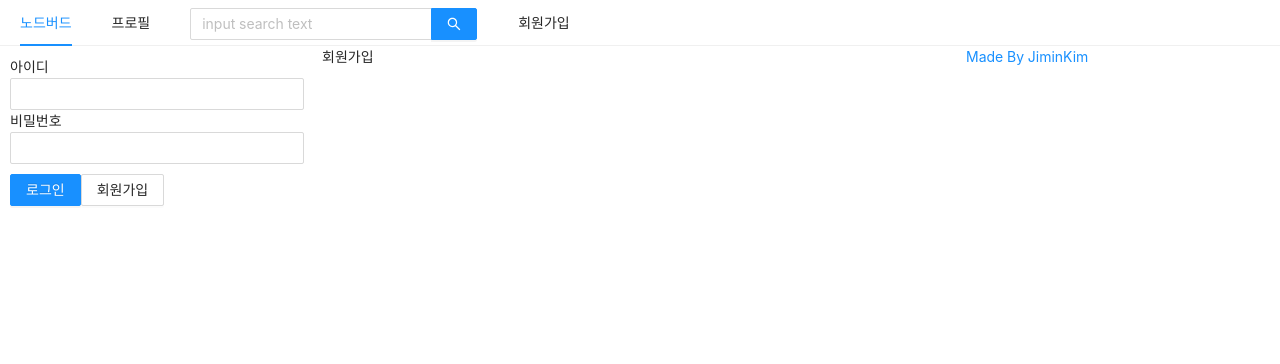
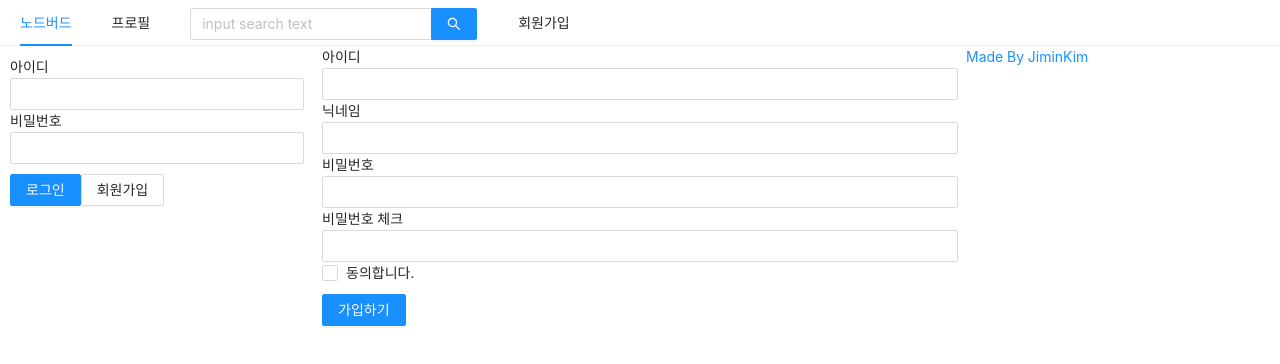
Before and after one commit to firstcommit23/react-nodebird, a Next.js app: page /signup in a window 1280 px wide. Shown: the top 364 px of the page. Built offline with nearby package versions, Linux system fonts and the light colour scheme.

Commit message:
feat: 회원가입 페이지 만들기(커스텀 훅)

```diff
--- a/components/LoginForm.js
+++ b/components/LoginForm.js
@@ -2,18 +2,11 @@ import React, { useState, useCallback } from 'react';
 import { Form, Input, Button } from 'antd';
 import Link from 'next/link';
 import styled from 'styled-components';
+import useInput from '../hooks/useInput';
 
 const LoginForm = ({ setIsLoggedIn }) => {
-    const [id, setId] = useState('');
-    const [password, setPassword] = useState('');
-
-    const onChangeId = useCallback((e) => {
-        setId(e.target.value);
-    }, []);
-
-    const onChangePassword = useCallback((e) => {
-        setPassword(e.target.value);
-    }, []);
+    const [id, onChangeId] = useInput('');
+    const [password, onChangePassword] = useInput('');
 
     const onSubmitForm = useCallback(() => {
         console.log(id, password);
--- /dev/null
+++ b/hooks/useInput.js
@@ -0,0 +1,9 @@
+import { useState, useCallback } from 'react';
+
+export default () => {
+    const [value, setValue] = useState('');
+    const handler = useCallback((e) => {
+        setValue(e.target.value);
+    }, []);
+    return [value, handler];
+};
--- a/pages/signup.js
+++ b/pages/signup.js
@@ -1,16 +1,114 @@
-import React from 'react';
+import React, { useState, useCallback } from 'react';
 import AppLayout from '../components/AppLayout';
 import Head from 'next/head';
+import { Form, Input, Checkbox, Button } from 'antd';
+import useInput from '../hooks/useInput';
+import styled from 'styled-components';
+
+const ErrorMessage = styled.div`
+    color: 'red';
+`;
 
 const Signup = () => {
+    const [id, onChangeId] = useInput('');
+    const [nickname, onChangeNickname] = useInput('');
+    const [password, onChangePassword] = useInput('');
+    const [passwordCheck, setPasswordCheck] = useState('');
+
+    const [passwordError, setPasswordError] = useState(false);
+    const onChangePasswordCheck = useCallback(
+        (e) => {
+            setPasswordCheck(e.target.value);
+            setPasswordError(e.target.value !== password);
+        },
+        [password]
+    );
+    const [term, setTerm] = useState('');
+    const [termError, setTermError] = useState(false);
+    const onChangeTerm = useCallback((e) => {
+        setTerm(e.target.checked);
+        setTermError(false);
+    }, []);
+
+    const onSubmit = useCallback(() => {
+        if (password !== passwordCheck) {
+            return setPasswordError(true);
+        }
+        if (!term) {
+            return setTermError(true);
+        }
+        console.log(id, nickname, password);
+    }, [id, nickname, password]);
     return (
-        <>
+        <AppLayout>
             <Head>
-                <meta charSet="utf-8" />
                 <title>회원가입 | NodeBird</title>
             </Head>
-            <AppLayout>회원가입</AppLayout>
-        </>
+            <Form onFinish={onSubmit}>
+                <div>
+                    <label htmlFor="user-id">아이디</label>
+                    <br />
+                    <Input
+                        name="user-id"
+                        value={id}
+                        required
+                        onChange={onChangeId}
+                    />
+                </div>
+                <div>
+                    <label htmlFor="user-nick">닉네임</label>
+                    <br />
+                    <Input
+                        name="user-nick"
+                        value={nickname}
+                        required
+                        onChange={onChangeNickname}
+                    />
+                </div>
+                <div>
+                    <label htmlFor="user-password">비밀번호</label>
+                    <br />
+                    <Input
+                        name="user-password"
+                        type="password"
+                        value={password}
+                        required
+                        onChange={onChangePassword}
+                    />
+                </div>
+                <div>
+                    <label htmlFor="user-password-check">비밀번호 체크</label>
+                    <br />
+                    <Input
+                        name="user-password-check"
+                        type="password"
+                        value={passwordCheck}
+                        required
+                        onChange={onChangePasswordCheck}
+                    />
+                </div>
+                {passwordError && (
+                    <ErrorMessage>비밀번호가 일치하지 않습니다.</ErrorMessage>
+                )}
+                <div>
+                    <Checkbox
+                        name="user-term"
+                        checked={term}
+                        onChange={onChangeTerm}
+                    >
+                        동의합니다.
+                    </Checkbox>
+                    {termError && (
+                        <ErrorMessage>약관에 동의하셔야 합니다.</ErrorMessage>
+                    )}
+                </div>
+                <div style={{ marginTop: 10 }}>
+                    <Button type="primary" htmlType="submit">
+                        가입하기
+                    </Button>
+                </div>
+            </Form>
+        </AppLayout>
     );
 };
 
```
